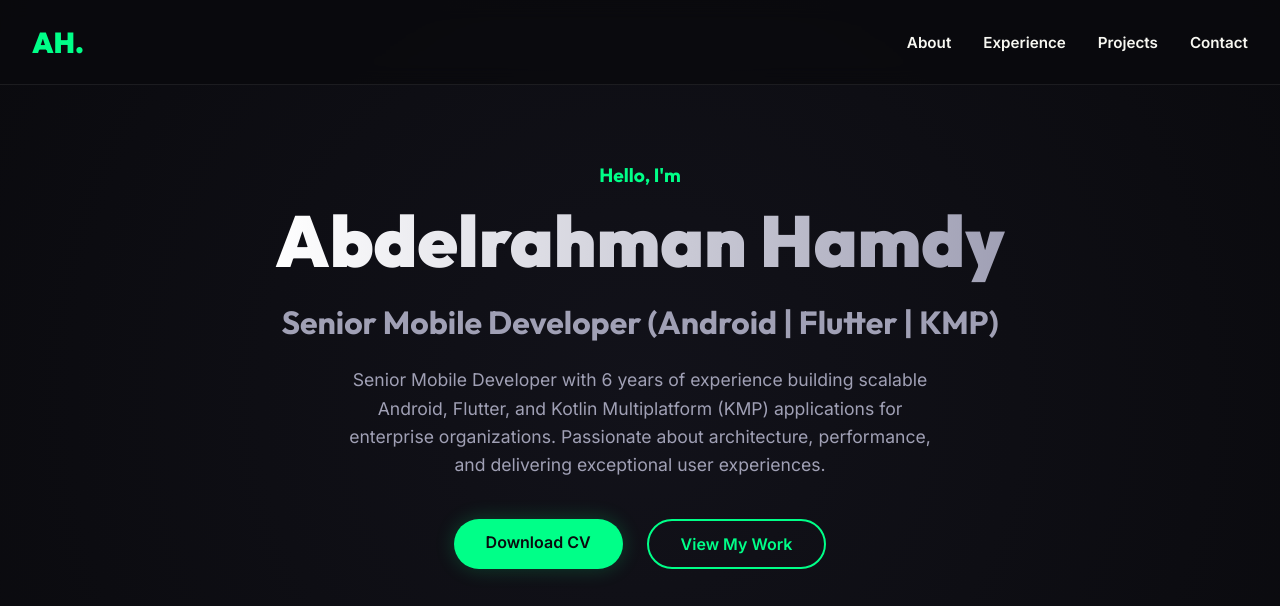
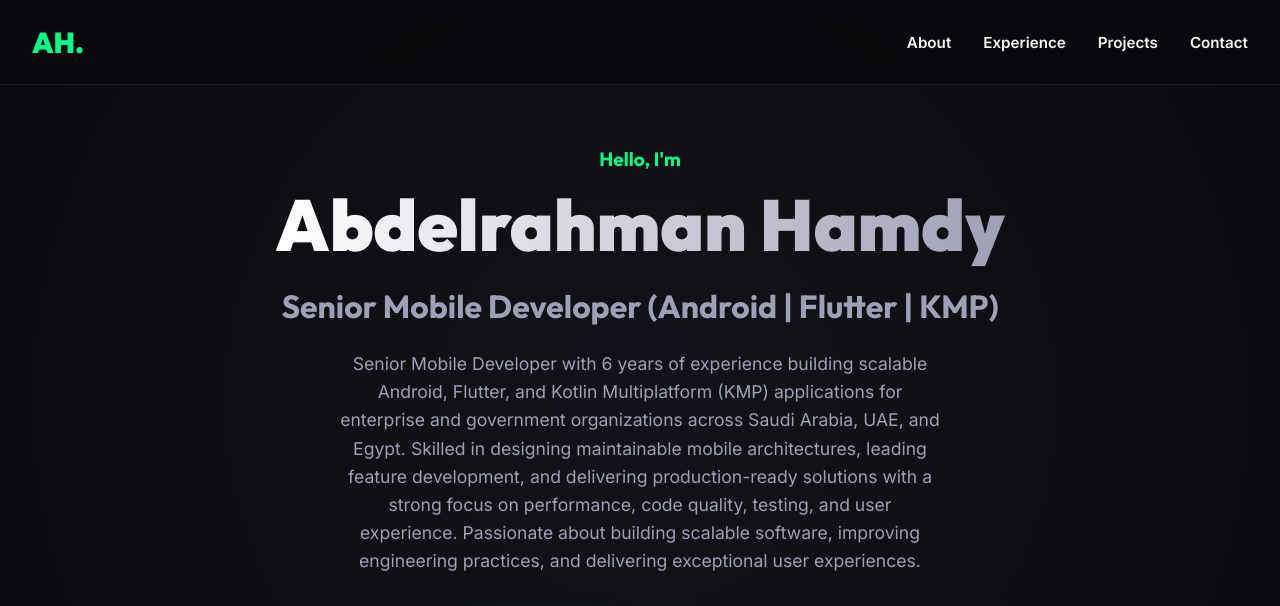
Before and after one commit to abdofx55/Portfolio, a plain HTML site: page index.html in a window 1280 px wide. Shown: the top 606 px of the page. Drawn offline with Linux system fonts and the light colour scheme.

Commit message:
Fix hero section CSS overlap, remove emojis from CV for ATS, and update summary to match CV

```diff
--- a/index.html
+++ b/index.html
@@ -33,7 +33,7 @@
             <h1 class="name">Abdelrahman Hamdy</h1>
             <h3 class="title">Senior Mobile Developer (Android | Flutter | KMP)</h3>
             <p class="summary">
-                Senior Mobile Developer with 6 years of experience building scalable Android, Flutter, and Kotlin Multiplatform (KMP) applications for enterprise organizations. Passionate about architecture, performance, and delivering exceptional user experiences.
+                Senior Mobile Developer with 6 years of experience building scalable Android, Flutter, and Kotlin Multiplatform (KMP) applications for enterprise and government organizations across Saudi Arabia, UAE, and Egypt. Skilled in designing maintainable mobile architectures, leading feature development, and delivering production-ready solutions with a strong focus on performance, code quality, testing, and user experience. Passionate about building scalable software, improving engineering practices, and delivering exceptional user experiences.
             </p>
             <div class="cta-group">
                 <!-- User will need to add their actual CV file path here -->
--- a/styles.css
+++ b/styles.css
@@ -101,7 +101,7 @@ a {
     justify-content: center;
     align-items: center;
     text-align: center;
-    padding: 0 2rem;
+    padding: 80px 2rem 0 2rem; /* Added top padding to offset the fixed navbar */
     position: relative;
     background: radial-gradient(circle at center, var(--bg-secondary) 0%, var(--bg-primary) 100%);
 }
```
Also changed, not shown: 1 other file.
